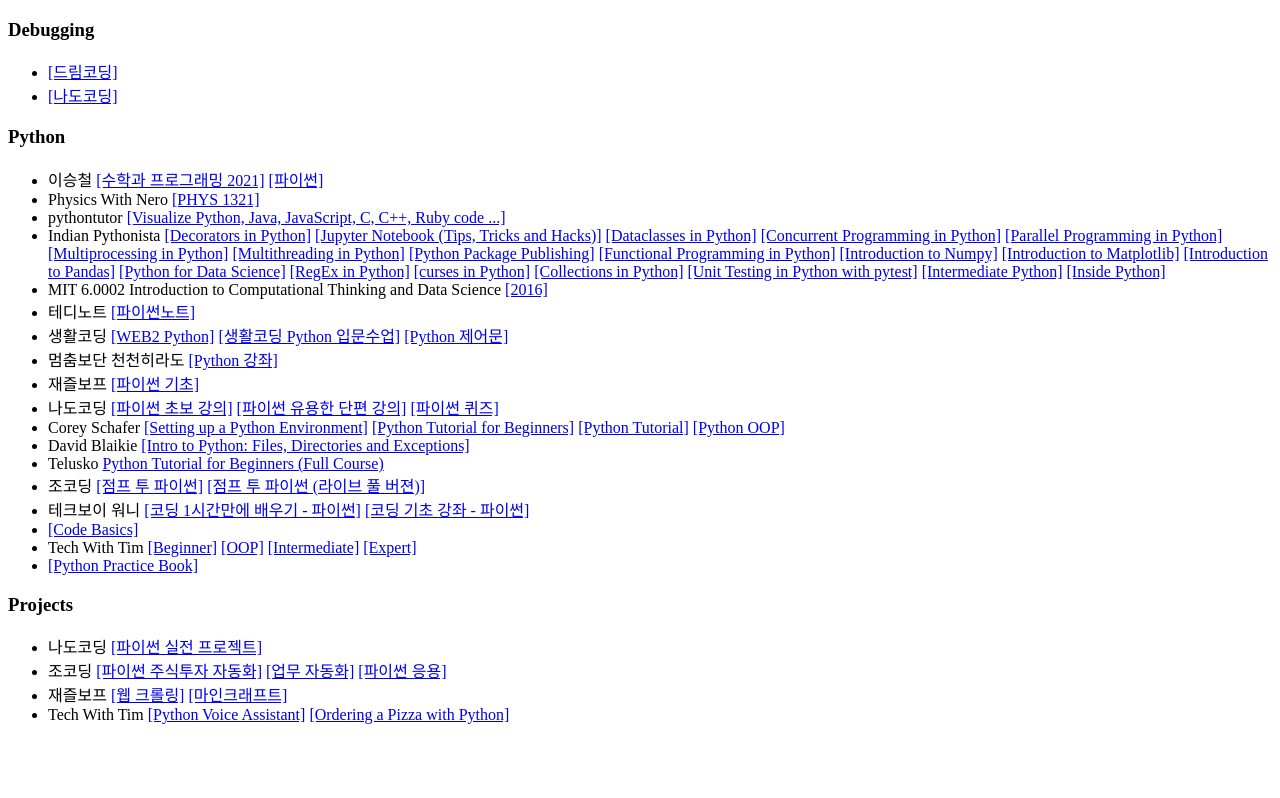
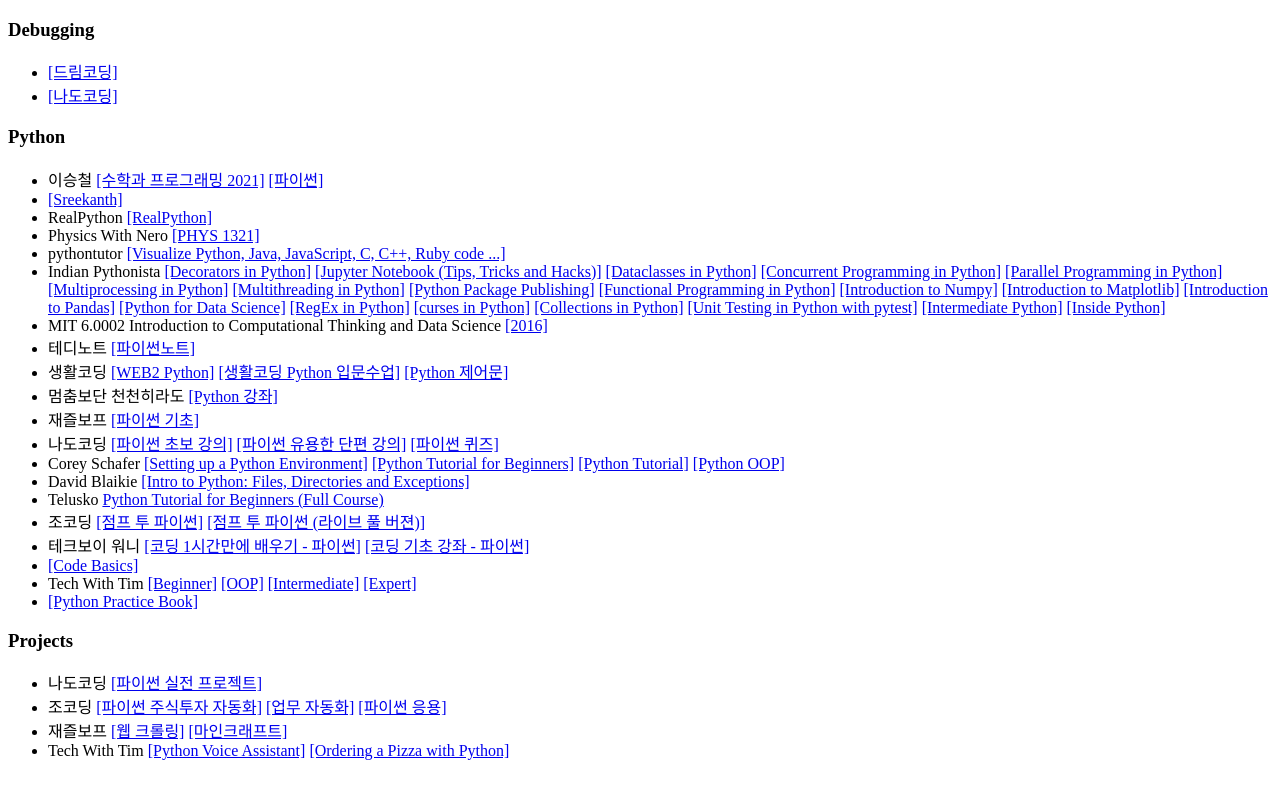
Before and after one commit to SungchulLee/links, a plain HTML site: page python.html in a window 1280 px wide. Drawn offline with Linux system fonts and the light colour scheme.

Commit message:
Add files via upload

```diff
--- a/python.html
+++ b/python.html
@@ -17,6 +17,13 @@
                 이승철
                 <a href="https://www.youtube.com/playlist?list=PLXziV1DL41ohYHryBmXV9t2-y_bIm25Wg" target="_blank">[수학과 프로그래밍 2021]</a>
                 <a href="https://www.youtube.com/playlist?list=PLXziV1DL41ojhfghjtP_jrU03iYy0vJZe" target="_blank">[파이썬]</a>
+            </li>
+            <li>
+                <a href="https://www.youtube.com/channel/UCjRVKSokBHlljocLdnUD9pg/videos" target="_blank">[Sreekanth]</a>
+            </li>
+            <li>
+                RealPython
+                <a href="https://www.youtube.com/c/realpython/playlists" target="_blank">[RealPython]</a>
             </li>
             <li>
                 Physics With Nero
```
